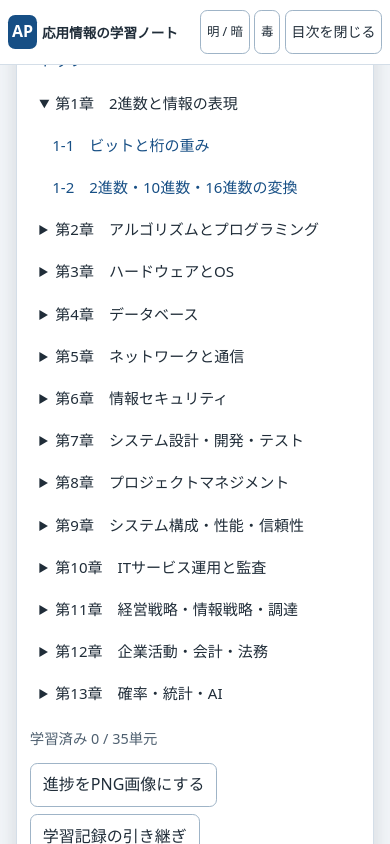
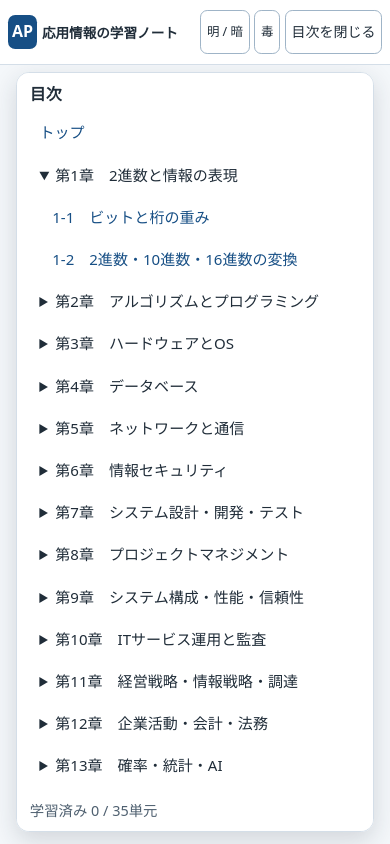
Before and after one commit to NEZIKI2149/github-test, a plain HTML site: page ap-study-note/index.html in a window 390 px wide. Both pictures are taken after a click on the button "目次を開く". Drawn offline with Linux system fonts and the light colour scheme.

Commit message:
Keep mobile table of contents scrolling inside the list

```diff
--- a/ap-study-note/index.html
+++ b/ap-study-note/index.html
@@ -103,7 +103,18 @@
     @media (max-width: 760px) {
       .layout { grid-template-columns: 1fr; gap: .8rem; padding-block-start: .8rem; }
       .masthead .context { display: none; }
-      nav { position: fixed; z-index: 1; inset: 4.5rem 1rem .75rem; max-height: none; padding: .6rem .8rem; box-shadow: 0 8px 24px #202d3929; }
+      html:has(#toc:not([hidden])) { overflow: hidden; }
+      nav {
+        position: fixed;
+        z-index: 1;
+        inset: 4.5rem 1rem calc(.75rem + env(safe-area-inset-bottom));
+        align-self: stretch;
+        max-height: none;
+        overflow-y: auto;
+        overscroll-behavior-y: contain;
+        padding: .6rem .8rem;
+        box-shadow: 0 8px 24px #202d3929;
+      }
       .table-wrap th, .table-wrap td { padding-inline: .4rem; }
       main:has(#welcome:not([hidden])) { background: transparent; border: 0; padding: .75rem 0; }
     }
```
